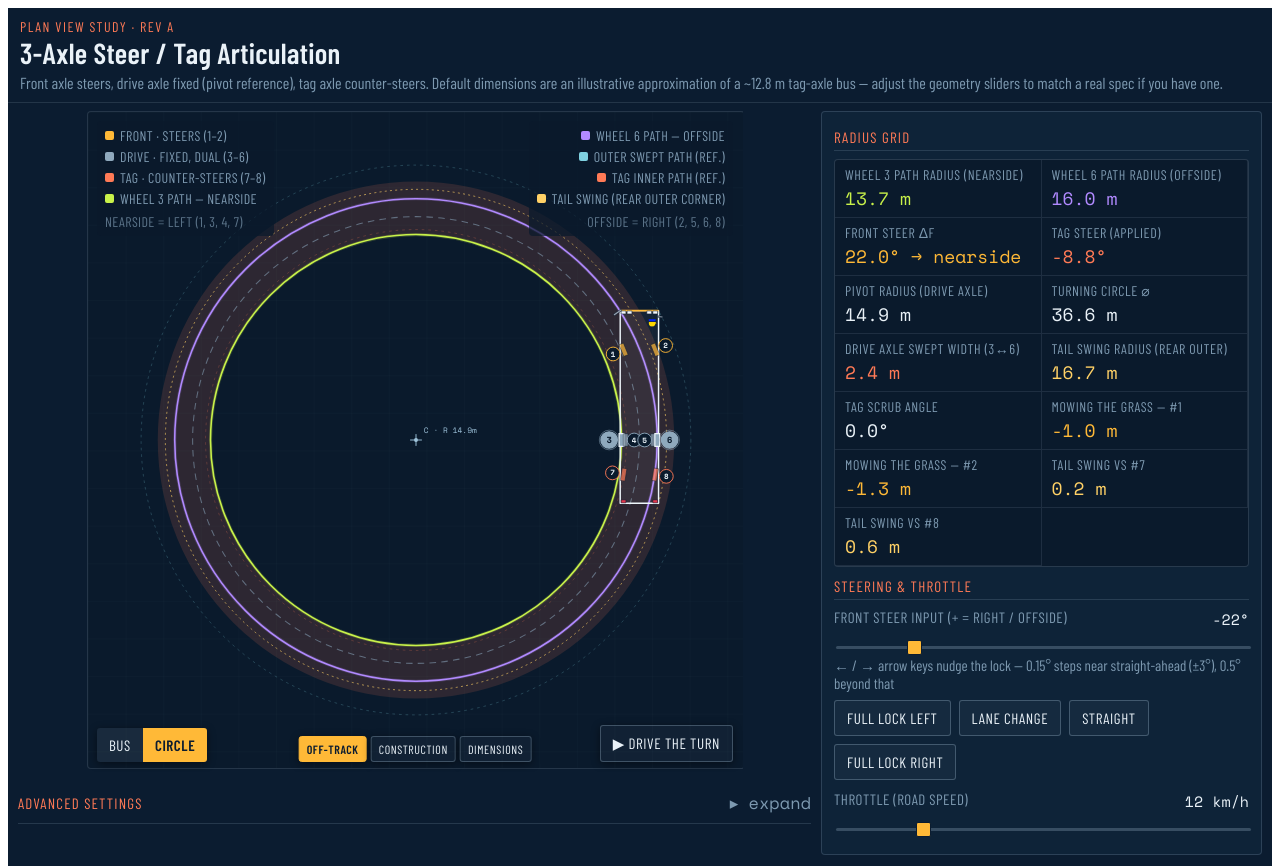
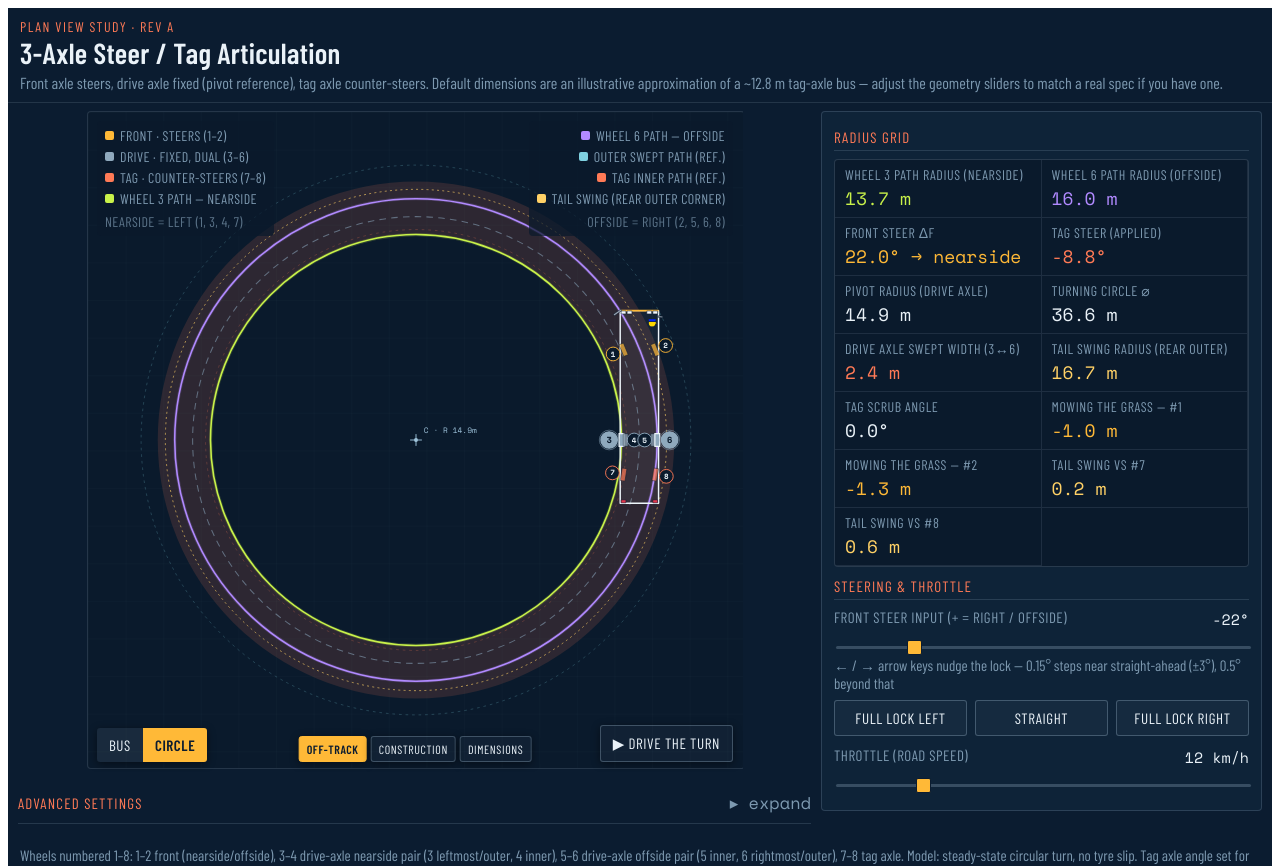
Before and after one commit to mark-j-pickering/TagSim, a React (Vite) app in the folder TagSimSteer/: page / in a window 1280 px wide. Shown: the top 866 px of the page. Built offline with nearby package versions, Linux system fonts and the light colour scheme.

Commit message:
Remove lane change quick-steer button, even out remaining buttons
Full lock left / Straight / Full lock right now share the row equally
(flex:1, centered) instead of being left-packed with a fourth button.

Co-Authored-By: Claude Sonnet 5 <noreply@anthropic.com>

```diff
--- a/TagSimSteer/tag-steering-simulator.jsx
+++ b/TagSimSteer/tag-steering-simulator.jsx
@@ -877,9 +877,9 @@ export default function BusSteeringSimulator() {
           <SectionLabel>Steering &amp; throttle</SectionLabel>
           <SteppedSlider label="Front steer input (+ = right / offside)" unit="°" value={steerInput} steps={STEER_STEPS} onChange={setSteerInput} accent={COL.front} />
           <div style={{ fontSize: 15, color: COL.textDim, margin: "-4px 0 8px" }}>← / → arrow keys nudge the lock — 0.15° steps near straight-ahead (±3°), 0.5° beyond that</div>
-          <div style={{ display: "flex", gap: 8, marginBottom: 10, flexWrap: "wrap" }}>
-            {[["Full lock left", -35], ["Lane change", -8], ["Straight", 0], ["Full lock right", 35]].map(([lbl, v]) => (
-              <button key={lbl} className="btn" onClick={() => setSteerInput(v)}>{lbl}</button>
+          <div style={{ display: "flex", gap: 8, marginBottom: 10, justifyContent: "center" }}>
+            {[["Full lock left", -35], ["Straight", 0], ["Full lock right", 35]].map(([lbl, v]) => (
+              <button key={lbl} className="btn" style={{ flex: "1 1 0" }} onClick={() => setSteerInput(v)}>{lbl}</button>
             ))}
           </div>
           <Slider label="Throttle (road speed)" unit=" km/h" value={speed} min={0} max={60} step={1} onChange={setSpeed} />
```
